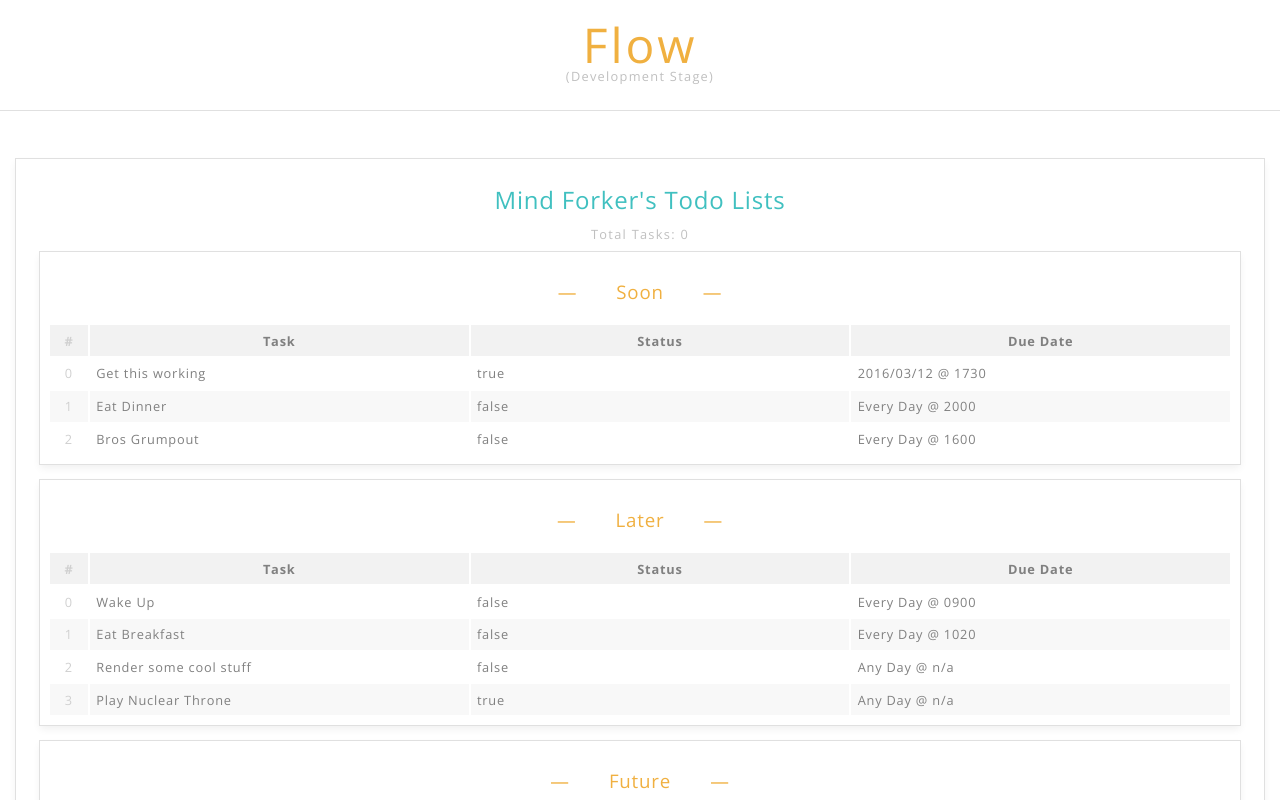
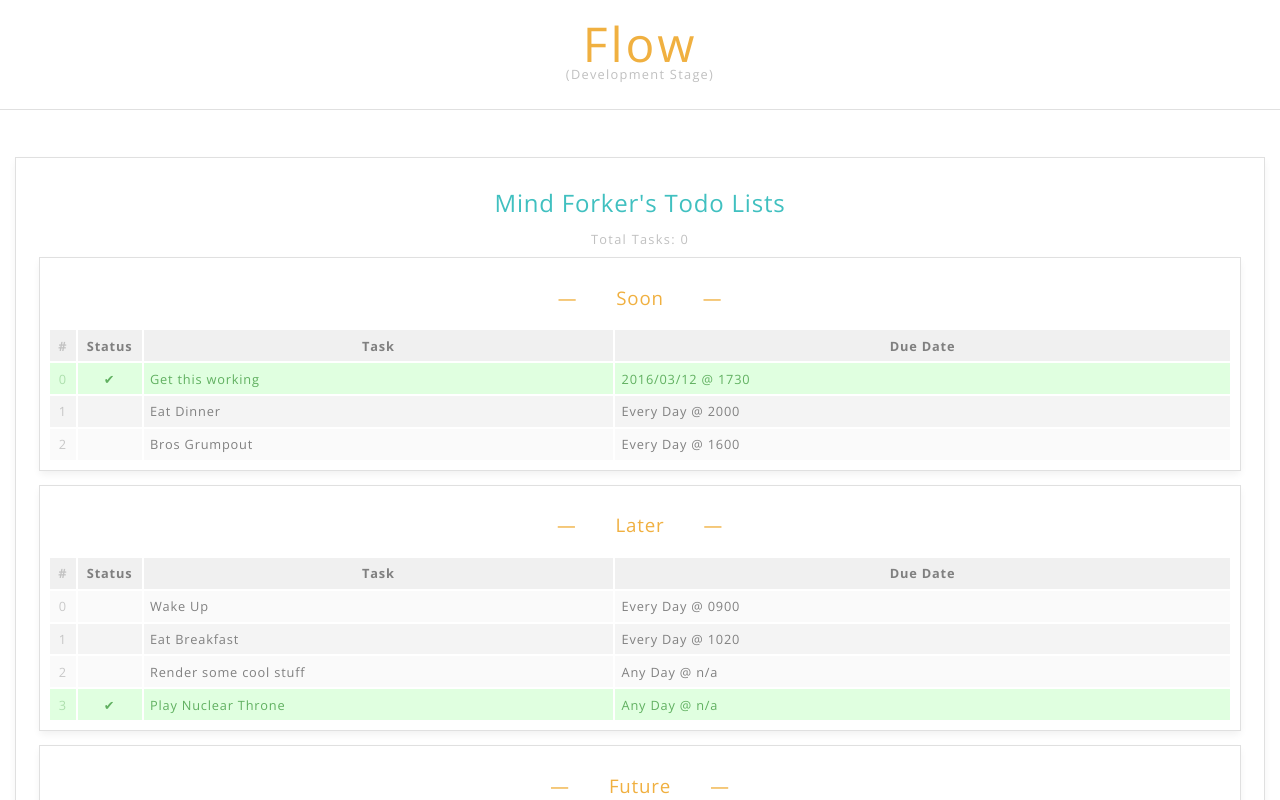
Before and after one commit to synapse-garden/flow, a React app: page / in a window 1280 px wide. Shown: the top 800 px of the page. Built offline with nearby package versions, Linux system fonts and the light colour scheme.

Commit message:
Add highlighting to complete tasks

```diff
--- a/public/css/style.css
+++ b/public/css/style.css
@@ -11,7 +11,6 @@ html{
     font-weight: 300;
     letter-spacing: 0.05em;
     color: #808080;
-    line-height: 1.6em;
     font-size: 1em;
 }
 
@@ -20,7 +19,10 @@ body{
     padding: 0;
 }
 
-p{ color: #808080; }
+p{
+    color: #808080;
+    line-height: 1.6em;
+}
 
 hr{ border-top: 1px dotted #d0d0d0; border-bottom: none; }
 
@@ -33,6 +35,7 @@ hr{ border-top: 1px dotted #d0d0d0; border-bottom: none; }
 #mainTitle{
     font-size: 3em;
     letter-spacing: 0.06em;
+    line-height: 0.5em;
     color: #f0b040;
 }
 
@@ -58,18 +61,21 @@ table{
     width: 100%;
     font-size: 0.8em;
 }
-thead{
+thead.todoList tr{
     text-align: center;
-    background: #f2f2f2;
+    background-color: #f0f0f0;
     font-weight: 700;
 }
 tbody{
 }
+
+tr:nth-child(odd){
+    background-color: #fafafa;
+}
 tr:nth-child(even){
-    background: #f8f8f8;
+    background-color: #f4f4f4;
 }
 td{
-    width: 30%;
     padding: 0.5em;
 }
 tbody tr:hover{
@@ -77,12 +83,21 @@ tbody tr:hover{
 }
 
 .todoSerial{
-    width: 3%;
+    width: 1em;
     text-align: center;
-    color: #d0d0d0;
+    opacity: 0.4;
+}
+.todoSerial.true{
+}
+.todoTitle{
+    width: 40%;
+}
+.todoStatus{
+    text-align: center;
+    width: 4em;
 }
 
-.todoStatus .true {
-    background: #f0fff0;
-
+tr.true {
+    background-color: #e0ffe0;
+    color: #60b060;
 }
--- a/src/containers/TodoLists.js
+++ b/src/containers/TodoLists.js
@@ -3,7 +3,10 @@ import { connect } from 'react-redux'
 import ObjectList from './ObjectList'
 
 // Main Body
-const todoStatus = "todoStatus "
+const statusText = (status) => {
+    if( status == true ) return "✔"
+    else return ""
+}
 
 const TodoLists = ({
     // Input Variables
@@ -24,21 +27,20 @@ const TodoLists = ({
                     <h3>{list.title}</h3>
 
                     <table>
-                    <thead>
+                    <thead className="todoList">
                         <tr>
                         <td className="todoSerial">#</td>
-                        <td>Task</td>
-                        <td>Status</td>
-                        <td>Due Date</td>
+                        <td className="todoStatus">Status</td>
+                        <td className="todoTitle">Task</td>
+                        <td className="todoDate">Due Date</td>
                         </tr>
                     </thead>
                     <tbody>
                     {list.tasks.map( task =>
-                        <tr key={task.id}>
+                        <tr key={task.id} className={task.complete.toString()}>
                             <td className="todoSerial">{task.id}</td>
+                            <td className="todoStatus">{statusText(task.complete)}</td>
                             <td className="todoTitle">{task.title}</td>
-                            <td className={todoStatus.concat(task.complete.toString())}>
-                                {task.complete.toString()}</td>
                             <td className="todoDate">{task.dueDate} @ {task.dueTime}</td>
                         </tr>
                     )}
```
